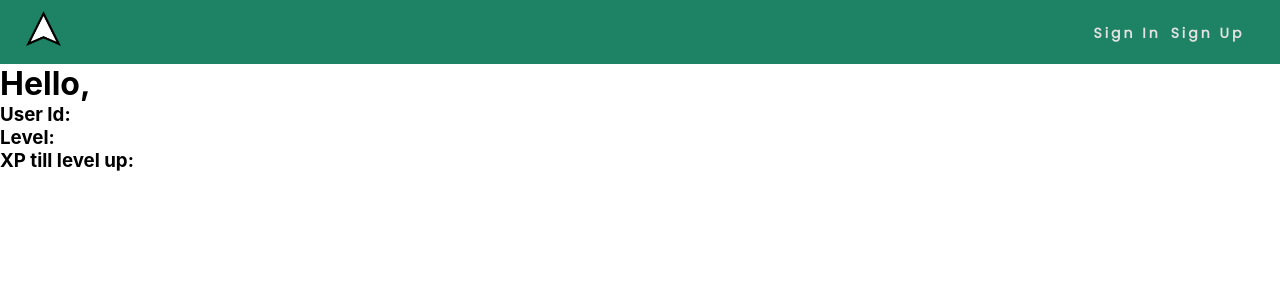
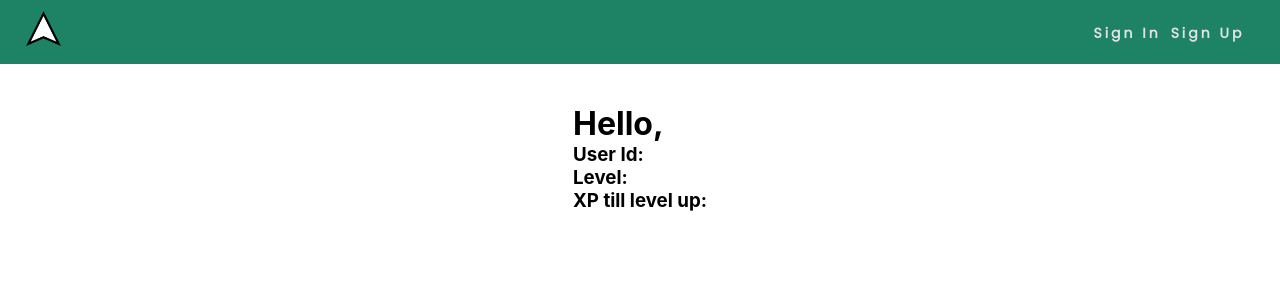
Before and after one commit to Human437/chore-up-client, a React (Create React App) app: page /my-profile/1 in a window 1280 px wide. Shown: the top 300 px of the page. Built offline with nearby package versions, Linux system fonts and the light colour scheme; no server answers.

Commit message:
Added css for my-profile page

```diff
--- a/src/my-profile/my-profile.css
+++ b/src/my-profile/my-profile.css
@@ -0,0 +1,7 @@
+#my-profile-page{
+  display: flex;
+  justify-content: center;
+  /* align-items: center; */
+  height: 90vh;
+  padding: 5vh 0vw;
+}
```
